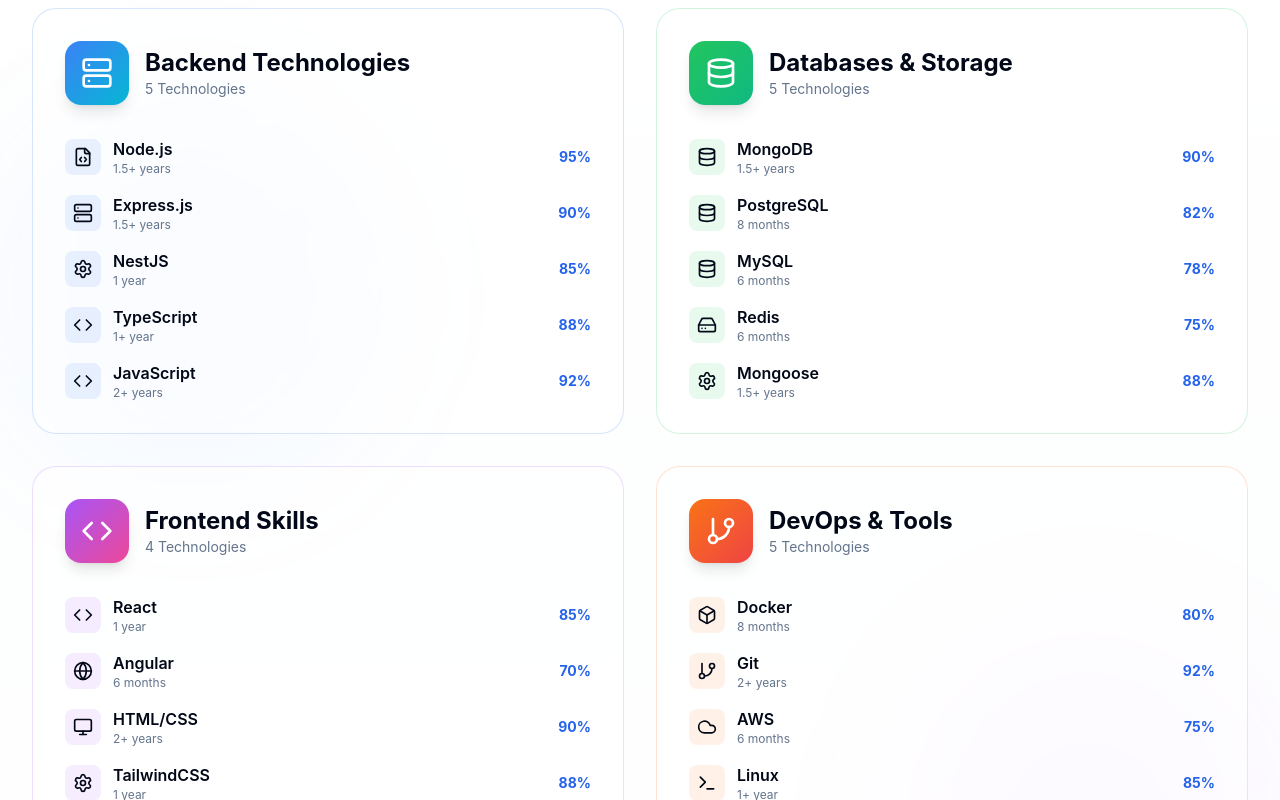
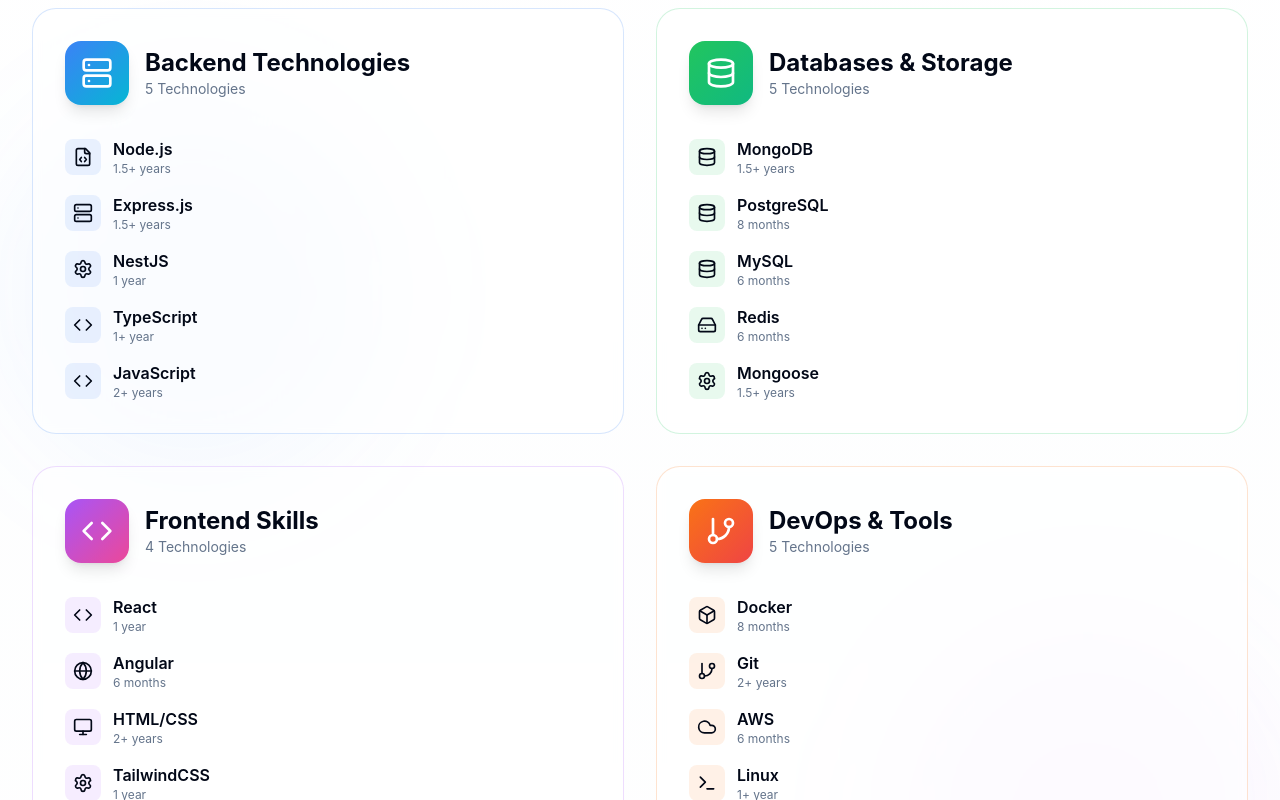
Before and after one commit to ajay-kumawat1/Portfolio, a React (Vite) app: page / in a window 1280 px wide. Shown: the part 2280-3080 px from the top of the page. Built offline with nearby package versions, Linux system fonts and the light colour scheme.

Commit message:
fix(skills): simplify Skills component layout by removing unnecessary elements

```diff
--- a/src/components/Skills.tsx
+++ b/src/components/Skills.tsx
@@ -220,7 +220,6 @@
                       transition={{ delay: skillIndex * 0.1 }}
                       className="group/skill"
                     >
-                      <div className="flex items-center justify-between">
                       <div className="flex items-center space-x-3">
                         <div
                           className={`p-2 rounded-lg ${category.bgColor} group-hover/skill:scale-110 transition-transform`}
@@ -235,10 +234,6 @@
                             {skill.experience}
                           </p>
                         </div>
-                        </div>
-                        <span className="text-sm font-bold text-primary">
-                          {skill.level}%
-                        </span>
                       </div>
                     </motion.div>
                   ))}
```
Lines whose indentation alone changed are shown as unchanged.
